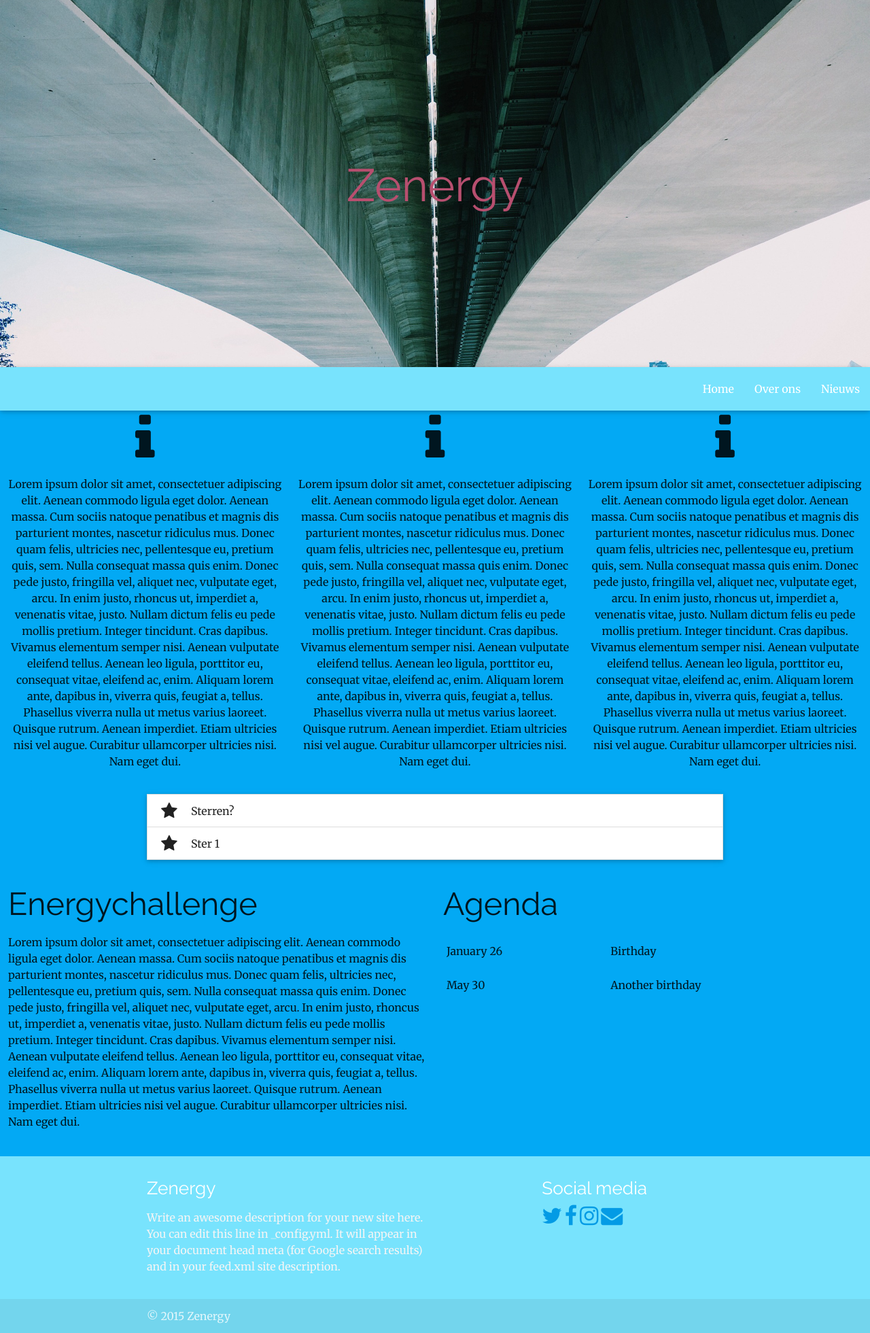
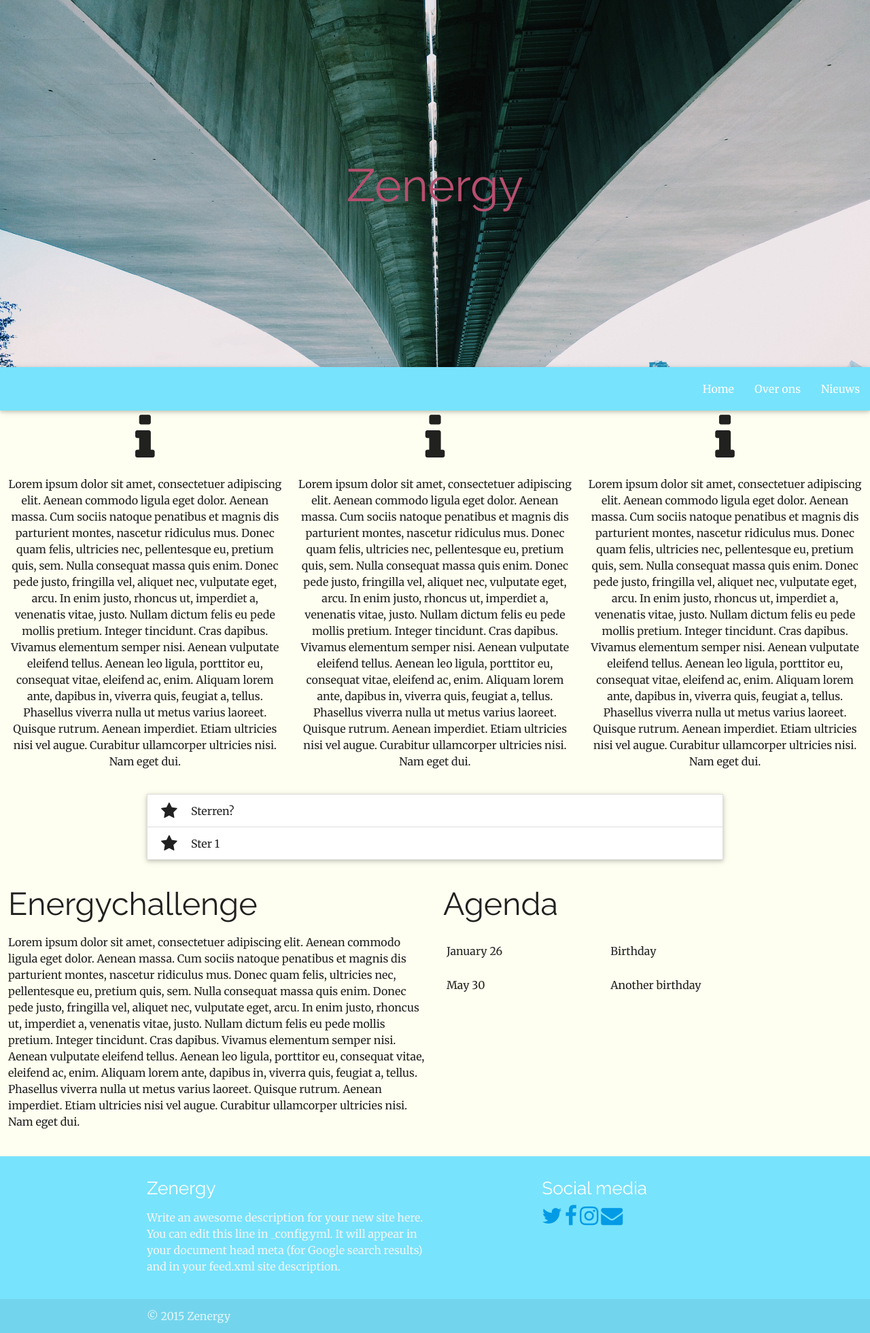
Before and after one commit to jasperwr/zenergy.jasperwr.github.io, a Jekyll site: the page built from index.html, in a window 1280 px wide. Shown: the whole page at 68% size. Built offline with Jekyll 4.4.1, drawn with Linux system fonts in a browser that asks for light colours; nearby versions of some CDN libraries.

Commit message:
Update _color.scss

```diff
--- a/_sass/_color.scss
+++ b/_sass/_color.scss
@@ -1,5 +1,5 @@
 $shakespeare:
-    #03a9f4
+    #fffff1
     ;
 
 $tiber:
```
